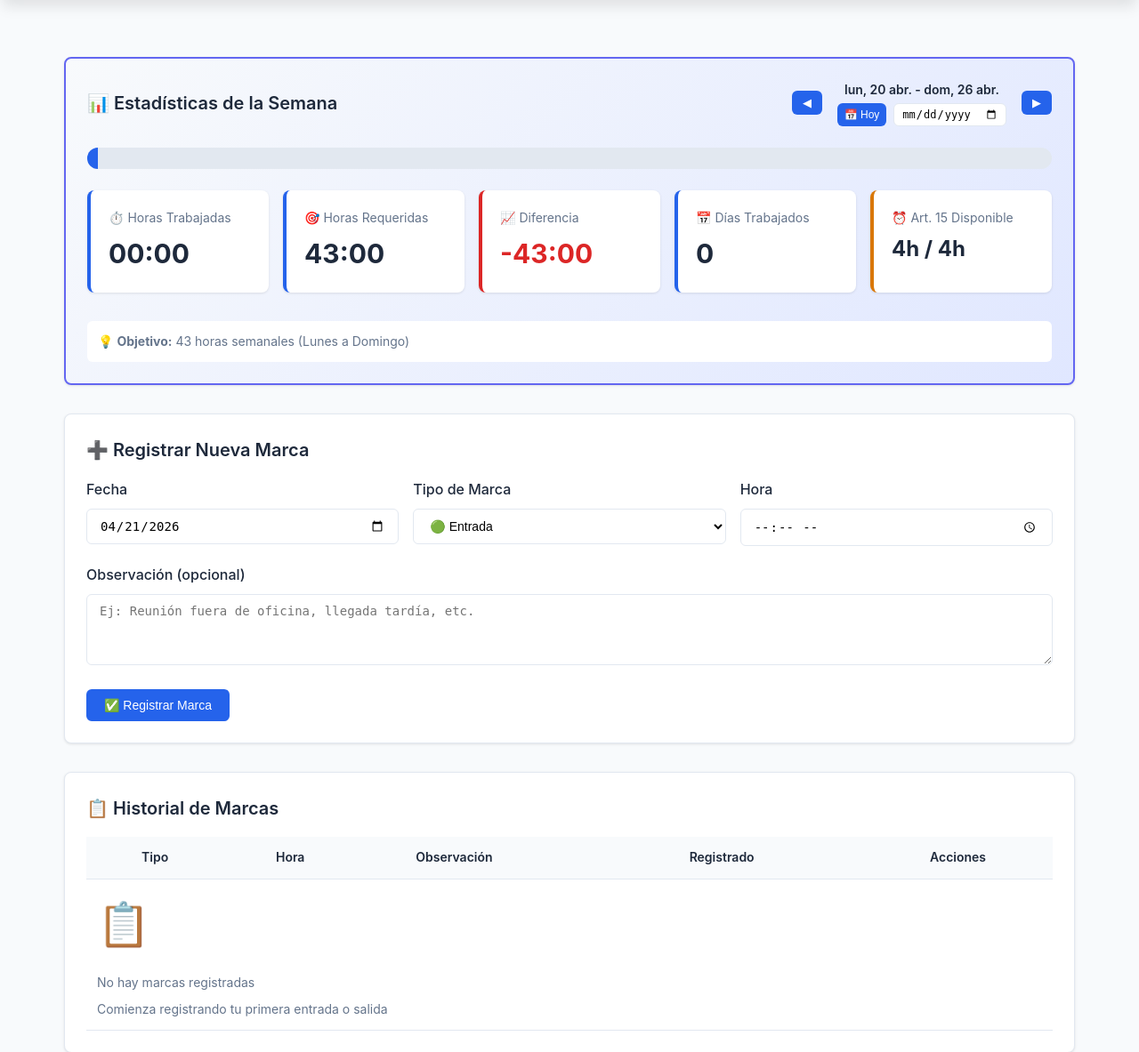
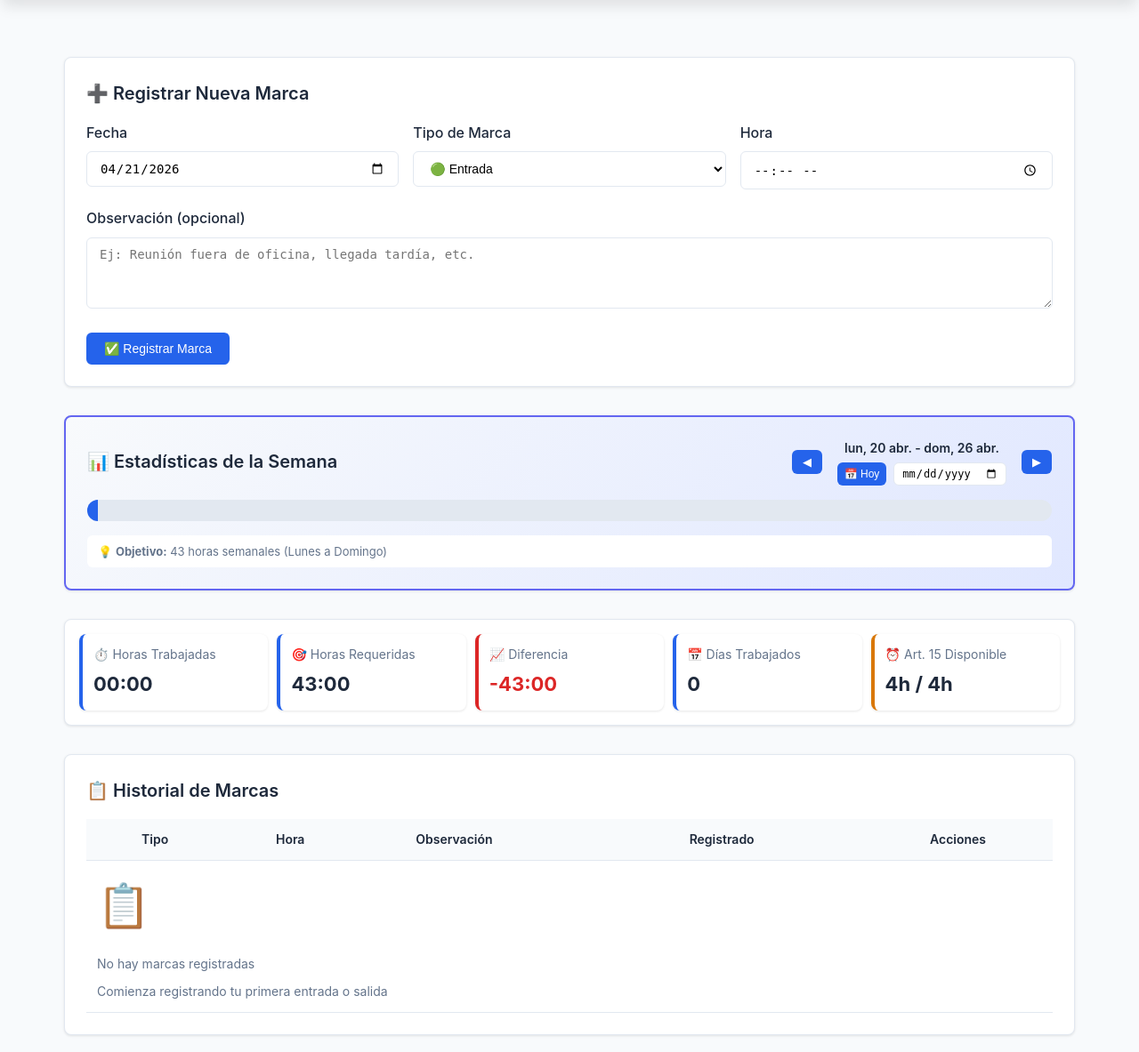
Before and after one commit to dmitos/contralor, a FastAPI app: page / in a window 1280 px wide. Shown: the part 213-1396 px from the top of the page at 89% size. Run offline with FastAPI, Linux system fonts and the light colour scheme; data that the repository does not hold is empty.

Commit message:
Se acomodaron las tarjetas en grilla

```diff
--- a/static/css/style.css
+++ b/static/css/style.css
@@ -302,6 +302,27 @@ body {
     color: var(--text-color);
 }
 
+/* Stats compactas (usadas en la tarjeta de detalle) */
+.stats-compact {
+    grid-template-columns: repeat(2, 1fr);
+    gap: 0.625rem;
+    margin-bottom: 0;
+}
+
+.stats-compact .stat-card {
+    padding: 0.75rem;
+}
+
+.stats-compact .stat-value {
+    font-size: 1.375rem;
+}
+
+@media (min-width: 600px) {
+    .stats-compact {
+        grid-template-columns: repeat(5, 1fr);
+    }
+}
+
 /* Responsive */
 @media (max-width: 768px) {
     .container {
--- a/static/js/app.js
+++ b/static/js/app.js
@@ -141,27 +141,19 @@ function renderizarEstadisticasSemana() {
     }
 
     // Actualizar leyenda con información de feriados
-    // Buscar el div de leyenda que está FUERA de las tarjetas de estadísticas
-    const cardEstadisticas = document.querySelector('.card');
-    if (cardEstadisticas) {
-        // Buscar el último div hijo que contiene la leyenda
-        const todosLosDivs = cardEstadisticas.querySelectorAll('div');
-        const leyenda = todosLosDivs[todosLosDivs.length - 1];
-
-        // Verificar que es realmente la leyenda (contiene "Objetivo:")
-        if (leyenda && leyenda.textContent.includes('Objetivo:')) {
+    const leyenda = document.getElementById('leyendaObjetivo');
+    if (leyenda) {
         if (stats.feriados && stats.feriados.cantidad > 0) {
             const feriadosInfo = stats.feriados.fechas.map(f => f.nombre).join(', ');
             leyenda.innerHTML = `
                 💡 <strong>Objetivo:</strong> ${horasReqTexto} semanales (Lunes a Domingo)
                 <br>
-                    🎉 <strong>Feriados esta semana:</strong> ${stats.feriados.cantidad} - ${feriadosInfo}
+                🎉 <strong>Feriados esta semana:</strong> ${stats.feriados.cantidad} — ${feriadosInfo}
                 <br>
                 📉 <strong>Ajuste:</strong> -${stats.feriados.ajuste_horas}h por feriados
             `;
         } else {
             leyenda.innerHTML = `💡 <strong>Objetivo:</strong> 43 horas semanales (Lunes a Domingo)`;
-            }
         }
     }
 
--- a/templates/index.html
+++ b/templates/index.html
@@ -20,95 +20,6 @@
 
         <!-- Alerta (inicialmente oculta) -->
         <div id="alerta" style="display: none;"></div>
-
-        <!-- Panel de Estadísticas Semanales -->
-        <div class="card" style="background: linear-gradient(135deg, #f8fafc 0%, #e0e7ff 100%); border: 2px solid #6366f1;">
-            <div style="display: flex; justify-content: space-between; align-items: center; margin-bottom: 1.5rem; flex-wrap: wrap; gap: 1rem;">
-                <h2 class="card-title" style="margin: 0;">📊 Estadísticas de la Semana</h2>
-
-                <!-- Controles de navegación de semana -->
-                <div style="display: flex; align-items: center; gap: 0.75rem; flex-wrap: wrap;">
-                    <button
-                        onclick="cambiarSemana(-1)"
-                        class="btn btn-primary btn-small"
-                        title="Semana anterior">
-                        ◀
-                    </button>
-
-                    <div style="display: flex; flex-direction: column; align-items: center; min-width: 200px;">
-                        <span id="rangoSemana" style="font-size: 0.875rem; color: #1e293b; font-weight: 600; white-space: nowrap;">
-                            Cargando...
-                        </span>
-                        <div style="display: flex; gap: 0.5rem; margin-top: 0.25rem;">
-                            <button
-                                onclick="irSemanaActual()"
-                                class="btn btn-primary btn-small"
-                                style="font-size: 0.75rem; padding: 0.25rem 0.5rem;"
-                                title="Ir a semana actual">
-                                📅 Hoy
-                            </button>
-                            <input
-                                type="date"
-                                id="selectorFechaSemana"
-                                class="form-input"
-                                style="font-size: 0.75rem; padding: 0.25rem 0.5rem; width: auto;"
-                                title="Ir a una semana específica"
-                                onchange="irSemanaEspecifica()"
-                            >
-                        </div>
-                    </div>
-
-                    <button
-                        onclick="cambiarSemana(1)"
-                        class="btn btn-primary btn-small"
-                        title="Semana siguiente">
-                        ▶
-                    </button>
-                </div>
-            </div>
-
-            <!-- Barra de progreso -->
-            <div style="background: #e2e8f0; border-radius: 9999px; height: 24px; margin-bottom: 1.5rem; overflow: hidden; position: relative;">
-                <div id="progressBar" style="height: 100%; background: var(--primary-color); transition: width 0.5s ease, background-color 0.3s; width: 0%; display: flex; align-items: center; justify-content: flex-end; padding-right: 0.75rem;">
-                    <span style="color: white; font-weight: 600; font-size: 0.75rem;" id="porcentaje">0%</span>
-                </div>
-            </div>
-
-            <!-- Grid de estadísticas -->
-            <div class="stats-grid" style="grid-template-columns: repeat(auto-fit, minmax(180px, 1fr));">
-                <div class="stat-card">
-                    <div class="stat-label">⏱️ Horas Trabajadas</div>
-                    <div class="stat-value" id="horasTrabajadas">00:00</div>
-                </div>
-
-                <div class="stat-card">
-                    <div class="stat-label">🎯 Horas Requeridas</div>
-                    <div class="stat-value" id="horasRequeridas">43:00</div>
-                </div>
-
-                <div class="stat-card">
-                    <div class="stat-label">📈 Diferencia</div>
-                    <div class="stat-value" id="diferencia" style="font-weight: 700;">+00:00</div>
-                </div>
-
-                <div class="stat-card">
-                    <div class="stat-label">📅 Días Trabajados</div>
-                    <div class="stat-value" id="diasTrabajados">0</div>
-                </div>
-
-                <div class="stat-card" style="border-left-color: #d97706;">
-                    <div class="stat-label">⏰ Art. 15 Disponible</div>
-                    <div class="stat-value" id="art15Disponible" style="font-size: 1.5rem;">
-                        <span id="art15HorasDisponibles">0</span>h / 4h
-                    </div>
-                </div>
-            </div>
-
-            <!-- Leyenda -->
-            <div style="margin-top: 1rem; padding: 0.75rem; background: white; border-radius: 0.375rem; font-size: 0.875rem; color: #64748b;">
-                💡 <strong>Objetivo:</strong> 43 horas semanales (Lunes a Domingo)
-            </div>
-        </div>
 
         <!-- Proyección de Salida (visible solo cuando hay ENTRADA abierta hoy) -->
         <div class="card" id="cardProyeccion" style="display: none; padding: 0.875rem; background: linear-gradient(135deg, #f0fdf4 0%, #dcfce7 100%); border: 2px solid #059669;">
@@ -193,6 +104,93 @@
             </form>
         </div>
 
+        <!-- Panel de Estadísticas Semanales -->
+        <div class="card" style="background: linear-gradient(135deg, #f8fafc 0%, #e0e7ff 100%); border: 2px solid #6366f1;">
+            <div style="display: flex; justify-content: space-between; align-items: center; margin-bottom: 1rem; flex-wrap: wrap; gap: 1rem;">
+                <h2 class="card-title" style="margin: 0;">📊 Estadísticas de la Semana</h2>
+
+                <!-- Controles de navegación de semana -->
+                <div style="display: flex; align-items: center; gap: 0.75rem; flex-wrap: wrap;">
+                    <button
+                        onclick="cambiarSemana(-1)"
+                        class="btn btn-primary btn-small"
+                        title="Semana anterior">
+                        ◀
+                    </button>
+
+                    <div style="display: flex; flex-direction: column; align-items: center; min-width: 200px;">
+                        <span id="rangoSemana" style="font-size: 0.875rem; color: #1e293b; font-weight: 600; white-space: nowrap;">
+                            Cargando...
+                        </span>
+                        <div style="display: flex; gap: 0.5rem; margin-top: 0.25rem;">
+                            <button
+                                onclick="irSemanaActual()"
+                                class="btn btn-primary btn-small"
+                                style="font-size: 0.75rem; padding: 0.25rem 0.5rem;"
+                                title="Ir a semana actual">
+                                📅 Hoy
+                            </button>
+                            <input
+                                type="date"
+                                id="selectorFechaSemana"
+                                class="form-input"
+                                style="font-size: 0.75rem; padding: 0.25rem 0.5rem; width: auto;"
+                                title="Ir a una semana específica"
+                                onchange="irSemanaEspecifica()"
+                            >
+                        </div>
+                    </div>
+
+                    <button
+                        onclick="cambiarSemana(1)"
+                        class="btn btn-primary btn-small"
+                        title="Semana siguiente">
+                        ▶
+                    </button>
+                </div>
+            </div>
+
+            <!-- Barra de progreso -->
+            <div style="background: #e2e8f0; border-radius: 9999px; height: 24px; margin-bottom: 1rem; overflow: hidden; position: relative;">
+                <div id="progressBar" style="height: 100%; background: var(--primary-color); transition: width 0.5s ease, background-color 0.3s; width: 0%; display: flex; align-items: center; justify-content: flex-end; padding-right: 0.75rem;">
+                    <span style="color: white; font-weight: 600; font-size: 0.75rem;" id="porcentaje">0%</span>
+                </div>
+            </div>
+
+            <!-- Leyenda -->
+            <div id="leyendaObjetivo" style="padding: 0.5rem 0.75rem; background: white; border-radius: 0.375rem; font-size: 0.8125rem; color: #64748b;">
+                💡 <strong>Objetivo:</strong> 43 horas semanales (Lunes a Domingo)
+            </div>
+        </div>
+
+        <!-- Detalle estadísticas semanales -->
+        <div class="card" style="padding: 1rem;">
+            <div class="stats-grid stats-compact">
+                <div class="stat-card">
+                    <div class="stat-label">⏱️ Horas Trabajadas</div>
+                    <div class="stat-value" id="horasTrabajadas">00:00</div>
+                </div>
+                <div class="stat-card">
+                    <div class="stat-label">🎯 Horas Requeridas</div>
+                    <div class="stat-value" id="horasRequeridas">43:00</div>
+                </div>
+                <div class="stat-card">
+                    <div class="stat-label">📈 Diferencia</div>
+                    <div class="stat-value" id="diferencia" style="font-weight: 700;">+00:00</div>
+                </div>
+                <div class="stat-card">
+                    <div class="stat-label">📅 Días Trabajados</div>
+                    <div class="stat-value" id="diasTrabajados">0</div>
+                </div>
+                <div class="stat-card" style="border-left-color: #d97706;">
+                    <div class="stat-label">⏰ Art. 15 Disponible</div>
+                    <div class="stat-value" id="art15Disponible">
+                        <span id="art15HorasDisponibles">0</span>h / 4h
+                    </div>
+                </div>
+            </div>
+        </div>
+
         <!-- Lista de Marcas -->
         <div class="card">
             <h2 class="card-title">📋 Historial de Marcas</h2>
```
Lines whose indentation alone changed are shown as unchanged.
